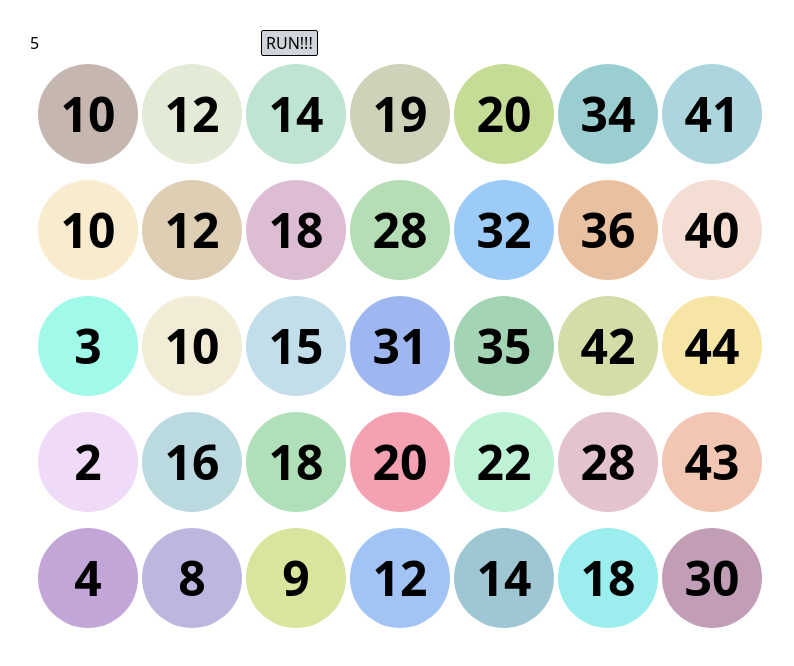
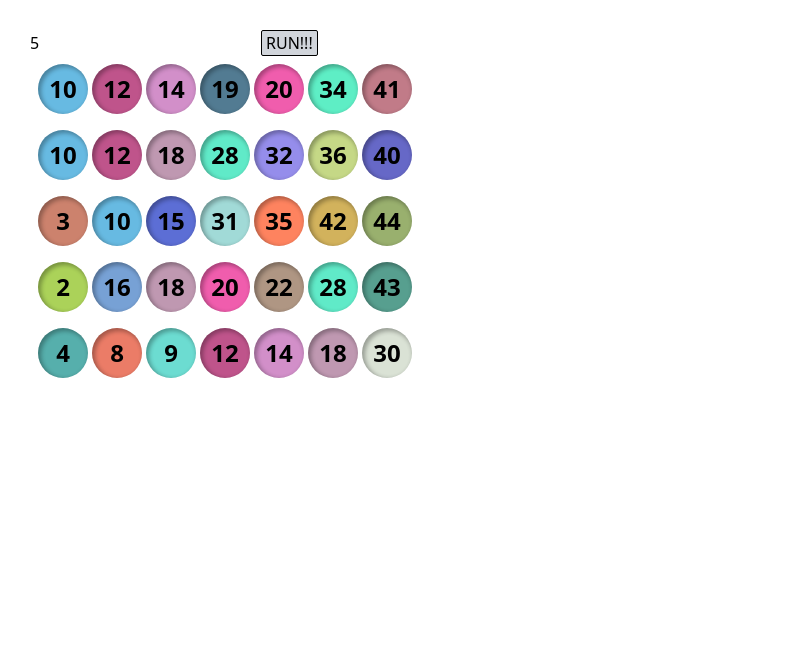
Before and after one commit to hmstea/lottery, a React (Create React App) app: page / in a window 1280 px wide. Both pictures are taken after a click on the button "RUN!!!". Shown: the top 666 px of the page, without its empty margins (0-794 px from the left). Built offline with nearby package versions, Linux system fonts and the light colour scheme.

Commit message:
같은 번호 같은 색으로

```diff
--- a/src/App.tsx
+++ b/src/App.tsx
@@ -1,18 +1,24 @@
-import React, {ChangeEvent, MouseEventHandler, ReactNode,  useState} from 'react';
-import {makeNumber} from "./util";
+import React, {ChangeEvent, MouseEventHandler, ReactNode, useEffect, useState} from 'react';
+import {getColors, makeNumber} from "./util";
 import Game from "./Game";
 
 function App() {
+    const [allColor, setAllColor] = useState<string[]>([]);
     const [count, setCount]= useState<number>(5)
     const [games, setGames] = useState<ReactNode[]>();
+
+    useEffect(()=>{
+       setAllColor(getColors(45));
+    },[]);
+    if(allColor.length == 0) return <></>;
 
     const handler: MouseEventHandler = () => {
         const nodes:ReactNode[] = []
         let i:number = 0;
 
         do {
-            const numbers = makeNumber();
-            nodes.push(<Game key={i} game={i} numbers={numbers.sort((a, b)=> a-b)}/>);
+            const [numbers, colors] = makeNumber(allColor);
+            nodes.push(<Game key={i} game={i} colors={colors} numbers={numbers}/>);
             i++;
         }
         while(i < count);
--- a/src/Ball.tsx
+++ b/src/Ball.tsx
@@ -6,8 +6,8 @@ type Props = {
 }
 function Ball({color, num}:Props) {
     return (
-        <div key={num} className={`rounded-full w-[100px] h-[100px] flex items-center justify-center `} style={{backgroundColor: color}}>
-            <span className='text-5xl font-bold m-0 p-0'>{num}</span>
+        <div key={num} className={`rounded-full w-[50px] h-[50px] flex items-center justify-center shadow-ms `} style={{backgroundColor: color}}>
+            <span className='text-2xl font-bold m-0 p-0'>{num}</span>
         </div>
     );
 }
--- a/src/Game.tsx
+++ b/src/Game.tsx
@@ -1,20 +1,11 @@
-import React, {ReactNode, useEffect, useState} from 'react';
 import Ball from "./Ball";
 
-
-function getRandomLightColor(): string {
-    let r: number = 150 + Math.round(100 * Math.random());
-    let g: number = 150 + Math.round(100 * Math.random());
-    let b: number = 150 + Math.round(100 * Math.random());
-    return `rgb(${r}, ${g}, ${b})`;
-}
-
-
-function Game({game, numbers}:{game:number; numbers:number[]}) {
-    console.log(numbers)
+function Game({game, numbers, colors}:{game:number; numbers:number[], colors:string[]}) {
     return (
         <section className='w-full h-full flex gap-1 p-2'>
-            {numbers.map(number=> <Ball key = {`${game}_${number}`} num={number} color={getRandomLightColor()}/>)}
+            {numbers.map((number, i)=>{
+              return  <Ball key = {`${game}_${number}`} num={number} color={colors[i]}/>;
+            })}
         </section>
     );
 }
--- a/src/util.ts
+++ b/src/util.ts
@@ -1,3 +1,17 @@
+export function getColors(total: number):string[] {
+    const colors:string[] = [];
+    for(let i =0 ; i < total; i++){
+        colors.push(getRandomLightColor());
+    }
+    return colors
+}
+
+function getRandomLightColor(): string {
+    let r: number = getRandomInt(80,255);
+    let g: number = getRandomInt(80,255);
+    let b: number = getRandomInt(80,255);
+    return `rgb(${r}, ${g}, ${b})`;
+}
 
 function getRandomInt(min= 1 , max = 45) {
     min = Math.ceil(min);
@@ -5,8 +19,11 @@ function getRandomInt(min= 1 , max = 45) {
     return Math.floor(Math.random() * (max - min) + min); // The maximum is exclusive and the minimum is inclusive
 }
 
-export function makeNumber() {
+export type NumberInfo =  [number[], string[]];
 
+export function makeNumber(allColor:string[]):NumberInfo {
+
+    let colors: string[] = [];
     let numbers: number[] = [];
     let number: number = 0;
     do {
@@ -14,9 +31,15 @@ export function makeNumber() {
 
         if(!numbers.includes(number)){
             numbers.push(number);
+
         }
     }
     while(numbers.length < 7);
 
-    return numbers;
+    numbers.sort((a, b) => a-b);
+    numbers.map((r) => {
+        colors.push(allColor[r-1]);
+    });
+
+    return [numbers, colors];
 }
--- a/tailwind.config.js
+++ b/tailwind.config.js
@@ -2,7 +2,11 @@
 module.exports = {
   content: ["./src/**/*.{tsx,ts}"],
   theme: {
-    extend: {},
+    extend: {
+      boxShadow: {
+        'ms': 'inset 2px 2px 4px 1px rgb(0 0 0 / 0.30)'
+      }
+    },
   },
   plugins: [],
 }
```
